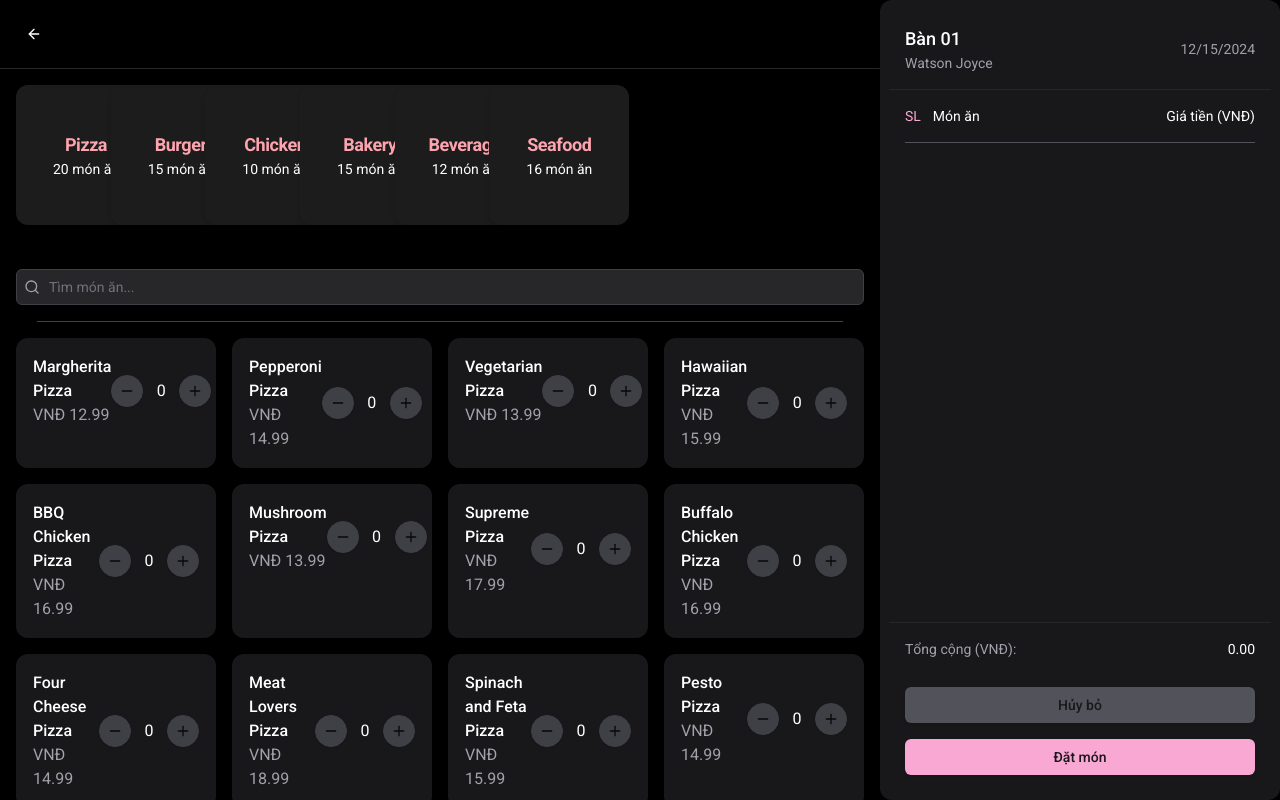
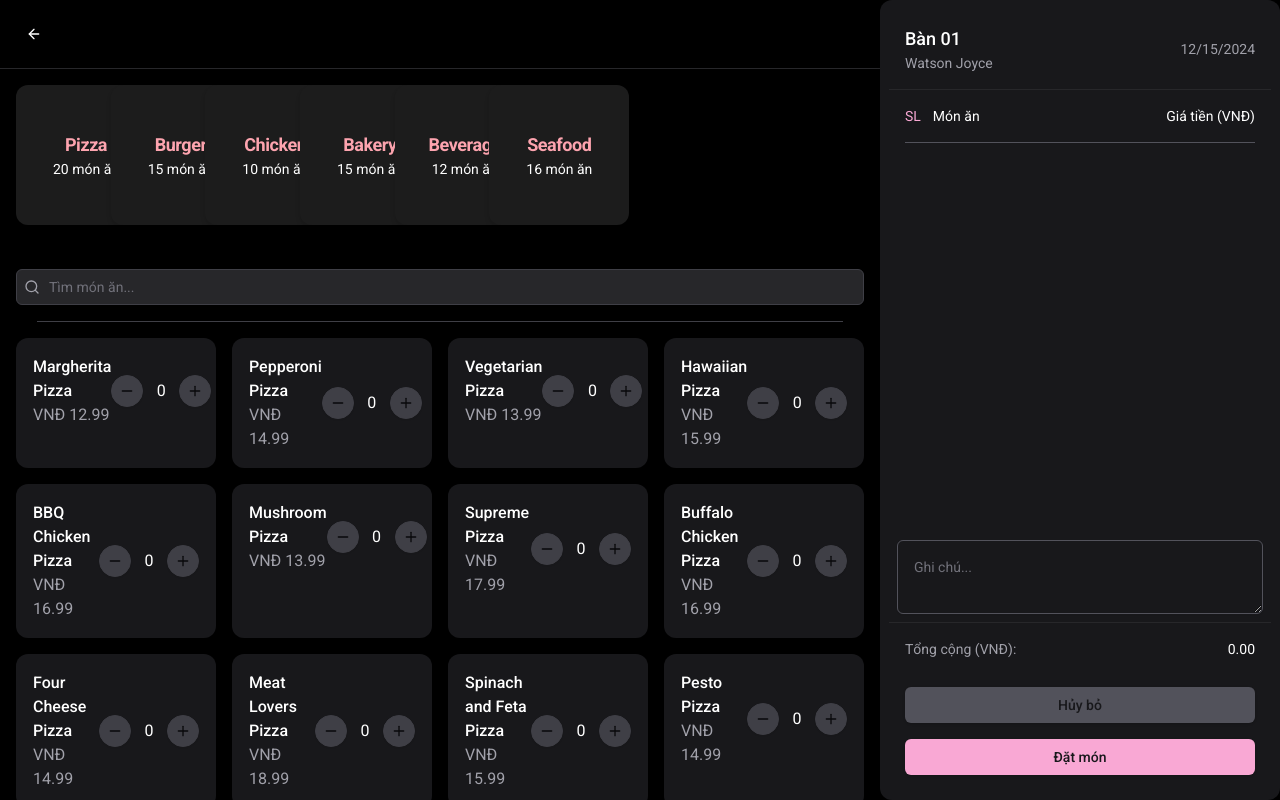
Before and after one commit to huukhanh0653/AdvancedDatabase, a React (Vite) app in the folder src/frontend/: page /table/1/order in a window 1280 px wide. Built offline with nearby package versions, Linux system fonts and the light colour scheme.

Commit message:
fix food order

```diff
--- a/src/frontend/src/admin/pages/Menu/Menu.jsx
+++ b/src/frontend/src/admin/pages/Menu/Menu.jsx
@@ -105,11 +105,11 @@ export default function Menu() {
             }} />
             ))}
           </div>
-          <PopupModal open={AddDishOpen} setOpen={setAddDishOpen} formComponent= {AddDishForm} props={{title: "Thêm món ăn", description: "Nhập thông tin của món ăn"}}>
+          {/* <PopupModal open={AddDishOpen} setOpen={setAddDishOpen} formComponent= {AddDishForm} props={{title: "Thêm món ăn", description: "Nhập thông tin của món ăn"}}>
             <Button className="w-[145px] text-sm font-semibold bg-[#1C1C1C] text-rose-300 hover:bg-rose-300 hover:text-black rounded-lg mr-1 ml-auto mb-0">
                   Thêm món ăn
             </Button>
-          </PopupModal>
+          </PopupModal> */}
         <DataTable columns={columns} data={filteredData} filterProps={{column: "name", placeholder: "Tìm món ăn bằng tên..."}}/>
       </DefaultLayout>
   )
--- a/src/frontend/src/admin/pages/Table/Order/components/order-summary.jsx
+++ b/src/frontend/src/admin/pages/Table/Order/components/order-summary.jsx
@@ -5,12 +5,15 @@ import { Button } from "@/components/ui/button"
 import { Card } from "@/components/ui/card"
 import { useOrder } from '../context/OrderContext'
 import { Separator } from "@/components/ui/separator"
-
+import { Textarea } from "@/components/ui/textarea"
+import { useEffect, useState } from 'react'
 
 
 export function OrderSummary({ tableNumber, employeeName, onCancel }) {
   const { orderItems } = useOrder()
   const subtotal = orderItems.reduce((acc, item) => acc + item.price * item.quantity, 0)
+  const [note, setNote] = useState('')
+
 
   return (
     <Card className="bg-zinc-900 h-full flex flex-col border-transparent p-2">
@@ -44,6 +47,7 @@ export function OrderSummary({ tableNumber, employeeName, onCancel }) {
           ))}
         </div>
       </ScrollArea>
+      <div className="flex items-center p-2"><Textarea className="p-4 text-white border-zinc-600" placeholder="Ghi chú..." onChange={(e) => setNote(e.target.value)}/></div>
       <div className="p-4 border-t border-zinc-800">
         <div className="space-y-2 mb-4">
           <div className="flex justify-between text-sm">
```
